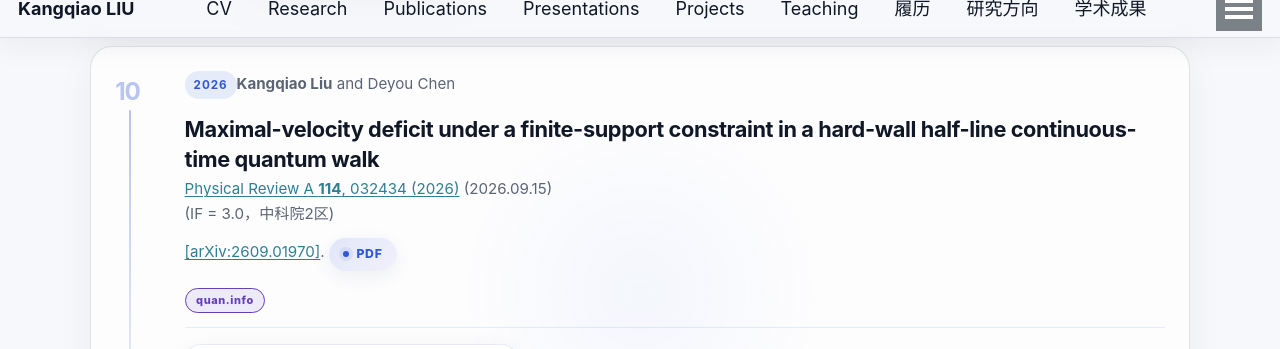
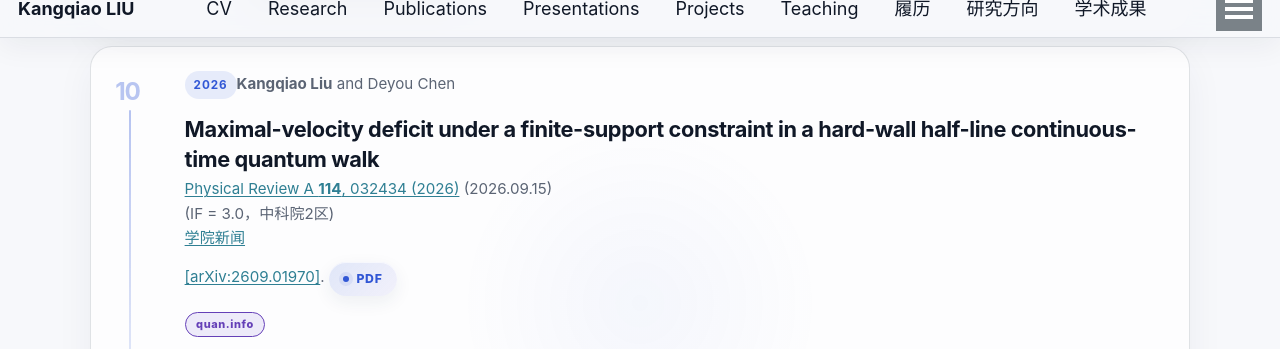
Before and after one commit to KangqiaoLiu/KangqiaoLiu.github.io, a Jekyll site: the page built from _pages/publications_zh.md, in a window 1280 px wide and 900 px high, scrolled down 5233 px, cut to the strip 32-381 px from the top of the window. Built offline with Jekyll 4.4.1, drawn with Linux system fonts in a browser that asks for light colours.

Commit message:
Add department news for hard-wall CTQW paper

```diff
--- a/_pages/publications_zh.md
+++ b/_pages/publications_zh.md
@@ -66,6 +66,7 @@
   *Maximal-velocity deficit under a finite-support constraint in a hard-wall half-line continuous-time quantum walk*<br />
   [Physical Review A **114**, 032434 (2026)](https://journals.aps.org/pra/abstract/10.1103/dyyr-z1k8) (2026.09.15)<br />
   (IF = 3.0，中科院2区)<br />
+  [学院新闻](https://lxy.xhu.edu.cn/c5/4c/c575a247116/page.htm)<br />
   [[arXiv:2609.01970]](https://arxiv.org/abs/2609.01970). <a href="{{ '/publications/dyyr-z1k8.pdf' | relative_url }}" class="btn btn--small" target="_blank" rel="noopener">PDF</a>{% include publication-feature.html id="hardwall_ctqw" lang="zh" %}
 11. <span class="entry-year">2026</span> Jie Gu and **Kangqiao Liu**<br />
   *Finite-frequency fluctuation-response bounds for open quantum systems*<br />
```
